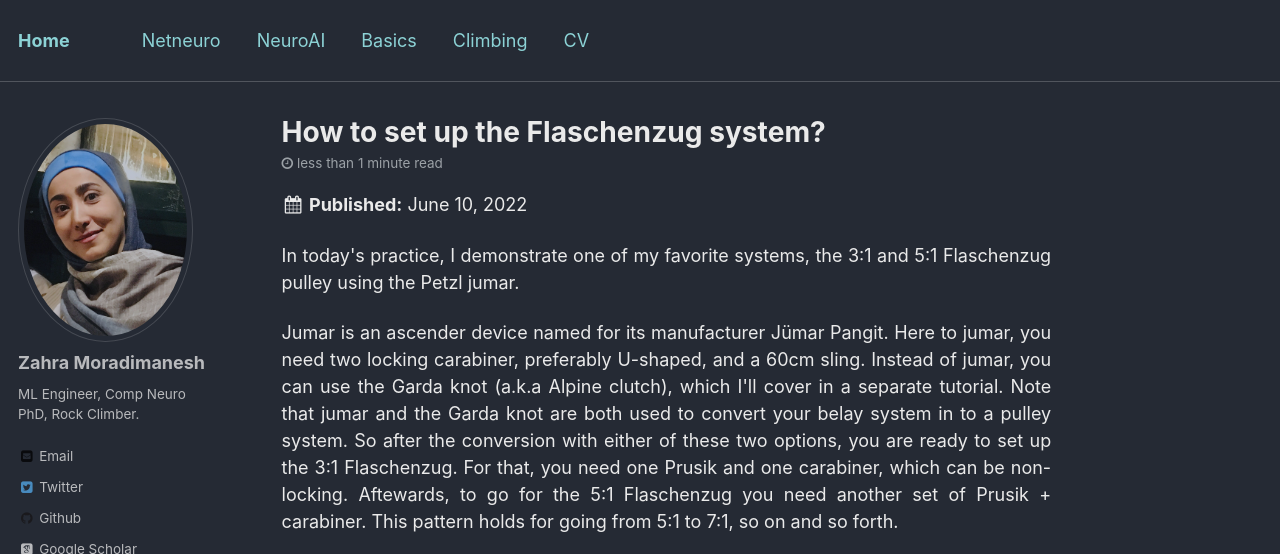
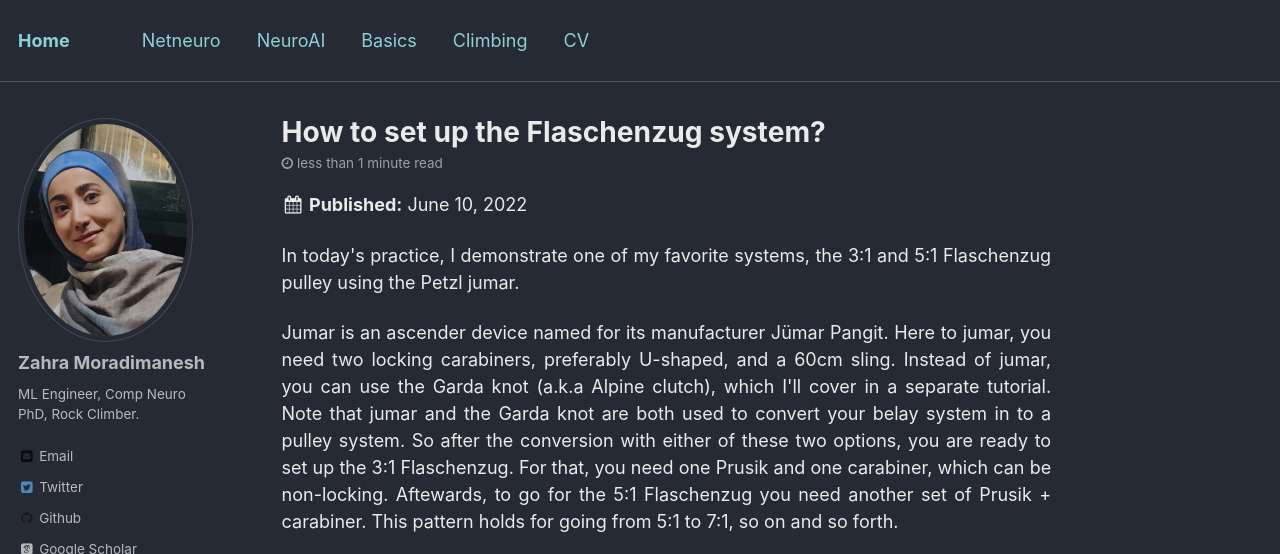
Before and after one commit to zahramor/zahramor.github.io, a Jekyll site: the page built from _posts/2022-06-10-climbing-flaschenzug.md, in a window 1280 px wide and 900 px high, cut to the strip 0-554 px from the top of the window. Built offline with Jekyll 4.4.1, drawn with Linux system fonts in a browser that asks for light colours; some web fonts are replaced.

Commit message:
Update 2022-06-10-climbing-flaschenzug.md

```diff
--- a/_posts/2022-06-10-climbing-flaschenzug.md
+++ b/_posts/2022-06-10-climbing-flaschenzug.md
@@ -10,5 +10,5 @@ tags:
 
 <p align="justify">In today's practice, I demonstrate one of my favorite systems, the 3:1 and 5:1 Flaschenzug pulley using the Petzl jumar.</p>
 
-<p align="justify">Jumar is an ascender device named for its manufacturer Jümar Pangit. Here to jumar, you need two locking carabiner, preferably U-shaped, and a 60cm sling. Instead of jumar, you can use the Garda knot (a.k.a Alpine clutch), which I'll cover in a separate tutorial. Note that jumar and the Garda knot are both used to convert your belay system in to a pulley system. So after the conversion with either of these two options, you are ready to set up the 3:1 Flaschenzug. For that, you need one Prusik and one carabiner, which can be non-locking. Aftewards, to go for the 5:1 Flaschenzug you need another set of Prusik + carabiner. This pattern holds for going from 5:1 to 7:1, so on and so forth.</p>
+<p align="justify">Jumar is an ascender device named for its manufacturer Jümar Pangit. Here to jumar, you need two locking carabiners, preferably U-shaped, and a 60cm sling. Instead of jumar, you can use the Garda knot (a.k.a Alpine clutch), which I'll cover in a separate tutorial. Note that jumar and the Garda knot are both used to convert your belay system in to a pulley system. So after the conversion with either of these two options, you are ready to set up the 3:1 Flaschenzug. For that, you need one Prusik and one carabiner, which can be non-locking. Aftewards, to go for the 5:1 Flaschenzug you need another set of Prusik + carabiner. This pattern holds for going from 5:1 to 7:1, so on and so forth.</p>
 <iframe width="560" height="315" src="https://www.youtube.com/embed/w2BuZ2B-iG4" title="YouTube video player" frameborder="0" allow="accelerometer; autoplay; clipboard-write; encrypted-media; gyroscope; picture-in-picture" allowfullscreen></iframe>
```
